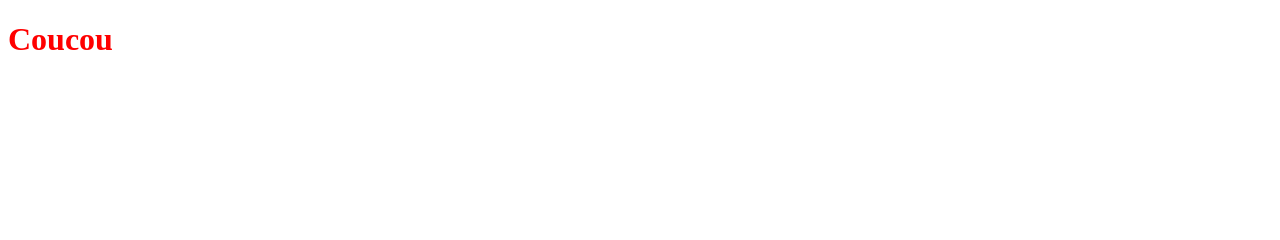
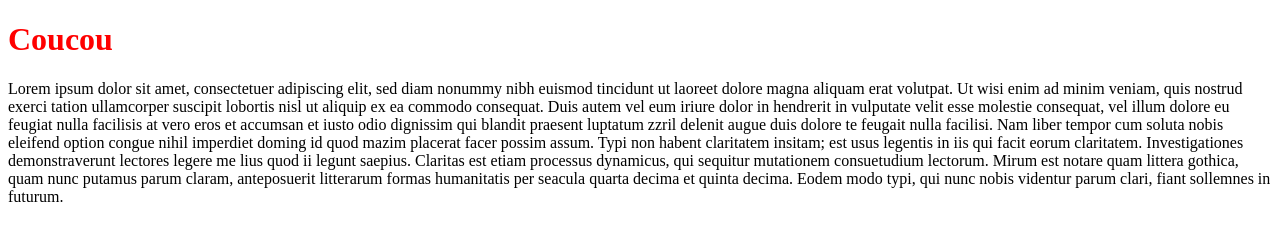
Before and after one commit to cecilev-axe/superprojet, a plain HTML site: page index.html in a window 1280 px wide. Drawn offline with Linux system fonts and the light colour scheme.

Commit message:
paragraphe

```diff
--- a/index.html
+++ b/index.html
@@ -8,5 +8,25 @@
 </head>
 <body>
     <h1>Coucou</h1>
+    <p>Lorem ipsum dolor sit amet, consectetuer adipiscing elit,
+    sed diam nonummy nibh euismod tincidunt ut laoreet dolore
+    magna aliquam erat volutpat. Ut wisi enim ad minim veniam,
+    quis nostrud exerci tation ullamcorper suscipit lobortis nisl
+    ut aliquip ex ea commodo consequat. Duis autem vel eum iriure
+    dolor in hendrerit in vulputate velit esse molestie consequat,
+    vel illum dolore eu feugiat nulla facilisis at vero eros et
+    accumsan et iusto odio dignissim qui blandit praesent luptatum
+    zzril delenit augue duis dolore te feugait nulla facilisi.
+    Nam liber tempor cum soluta nobis eleifend option congue
+    nihil imperdiet doming id quod mazim placerat facer possim
+    assum. Typi non habent claritatem insitam; est usus legentis
+    in iis qui facit eorum claritatem. Investigationes
+    demonstraverunt lectores legere me lius quod ii legunt saepius.
+    Claritas est etiam processus dynamicus, qui sequitur mutationem
+    consuetudium lectorum. Mirum est notare quam littera gothica,
+    quam nunc putamus parum claram, anteposuerit litterarum formas
+    humanitatis per seacula quarta decima et quinta decima. Eodem
+    modo typi, qui nunc nobis videntur parum clari, fiant sollemnes
+    in futurum.</p>
 </body>
 </html>
```
